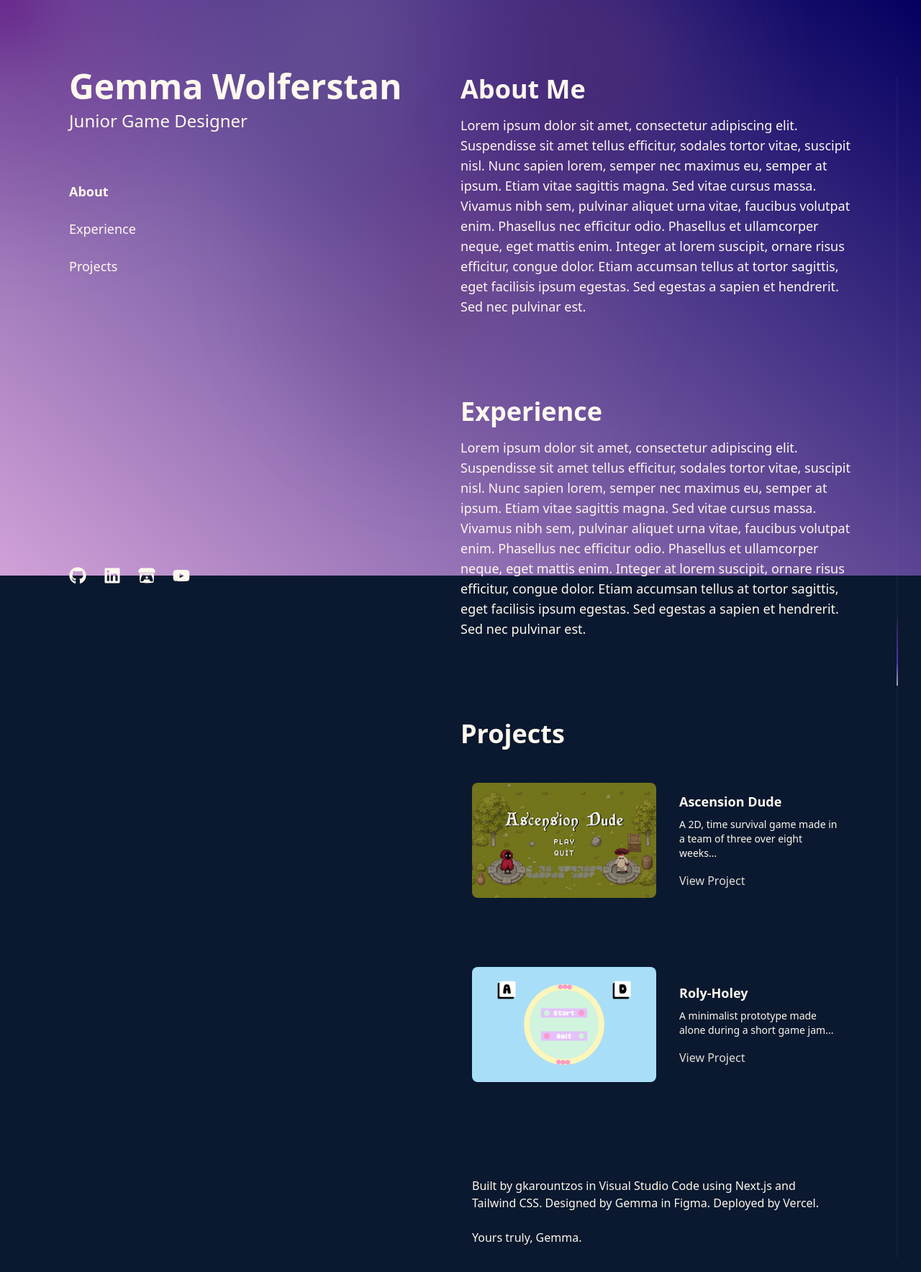
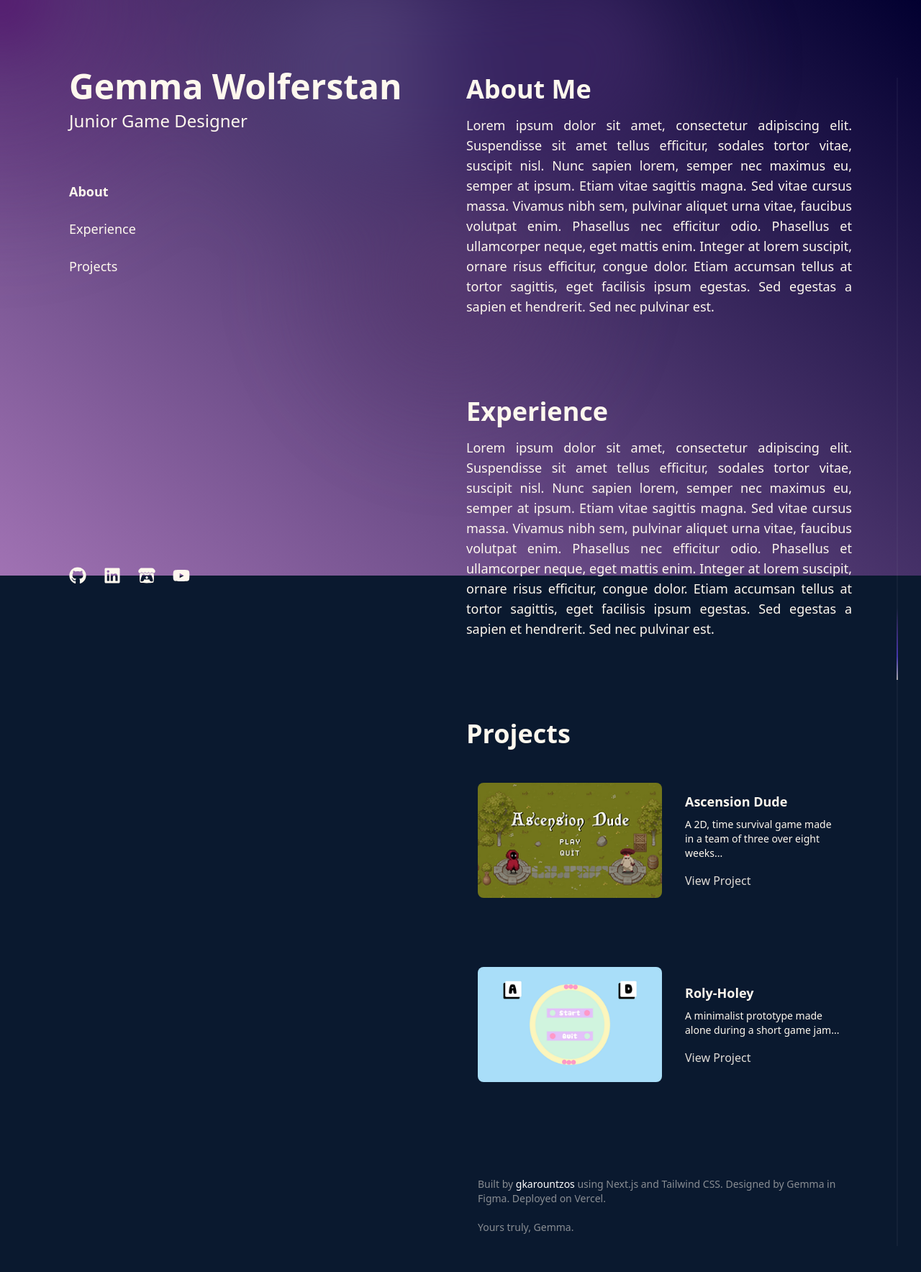
Before and after one commit to gkarountzos/gemma-wolferstan, a Next.js app: page / in a window 1280 px wide. Shown: the top 1768 px of the page at 72% size. Built offline with nearby package versions, Linux system fonts and the light colour scheme.

Commit message:
refactored css/minor tweaks

```diff
--- a/app/layout.tsx
+++ b/app/layout.tsx
@@ -19,17 +19,13 @@ export default function RootLayout({
     "flex mx-auto min-h-screen max-w-screen-xl px-6 py-12 font-sans md:px-12 md:py-20 lg:px-24 lg:py-0";
   const asideStyles =
     "lg:sticky lg:top-0 lg:flex lg:max-h-screen lg:w-1/2 lg:flex-col lg:justify-between lg:py-24";
-  const mainStyles = "pt-24 lg:w-1/2 lg:py-24";
 
   return (
     <html lang="en">
       <body className={`${inter.className} `}>
         <BackgroundGradientAnimation containerClassName="fixed inset-0 -z-10" />
         <div className={containerStyles}>
-          <aside className={asideStyles}>
-            <Sidebar />
-          </aside>
-          <main className={mainStyles}>{children}</main>
+          <main>{children}</main>
         </div>
       </body>
     </html>
--- a/components/About.tsx
+++ b/components/About.tsx
@@ -6,7 +6,7 @@ const aboutText: string[] = [
 
 const About: React.FC = () => {
   return (
-    <section id="about" className="max-w-4xl mx-auto">
+    <section id="about" className="max-w-4xl mx-auto text-justify">
       <h2 className="text-4xl font-bold text-[#FEF8EE] mb-4 pt-2">About Me</h2>
       {aboutText.map((paragraph, index) => (
         <p
--- a/components/Content.tsx
+++ b/components/Content.tsx
@@ -1,18 +1,19 @@
-import About from "./About";
-import Experience from "./Experience";
-import Footer from "./Footer";
-import Projects from "./Projects";
-import { TracingBeam } from "./ui/tracing-beam";
+import MainContent from "./MainContent";
+import Sidebar from "./Sidebar";
 
-export default function Content() {
+const Content = () => {
   return (
-    <TracingBeam className="flex gap-4">
-      <div className="space-y-28">
-        <About />
-        <Experience />
-        <Projects />
-        <Footer />
+    <>
+      <div className="flex justify-center gap-4 ">
+        <div className="w-1/2 py-24 lg:sticky lg:top-0 lg:flex lg:max-h-screen lg:w-1/2 lg:flex-col lg:justify-between lg:py-24">
+          <Sidebar />
+        </div>
+        <div className="w-1/2 py-24">
+          <MainContent />
+        </div>
       </div>
-    </TracingBeam>
+    </>
   );
-}
+};
+
+export default Content;
--- a/components/Experience.tsx
+++ b/components/Experience.tsx
@@ -6,7 +6,7 @@ const experienceText: string[] = [
 
 const Experience: React.FC = () => {
   return (
-    <section id="experience" className="max-w-4xl mx-auto">
+    <section id="experience" className="max-w-4xl mx-auto text-justify">
       <h2 className="text-4xl font-bold text-[#FEF8EE] mb-4">Experience</h2>
       {experienceText.map((paragraph, index) => (
         <p
--- a/components/Footer.tsx
+++ b/components/Footer.tsx
@@ -11,25 +11,16 @@ const footerLinks = [
 
 const Footer = () => {
   return (
-    <footer className="px-4 py-1">
-      <p className="text-[#FEF8EE]">
+    <footer className="text-sm px-4 py-1">
+      <p className="text-[#fef8ee85]">
         Built by{" "}
         <Link
           href={footerLinks[0].href}
-          className="hover:text-[#D1A1D8]"
+          className="text-white hover:text-[#D1A1D8]"
           target="_blank"
           rel="noopener noreferrer"
         >
           {footerLinks[0].text}
-        </Link>{" "}
-        in{" "}
-        <Link
-          href={footerLinks[1].href}
-          className="hover:text-[#D1A1D8]"
-          target="_blank"
-          rel="noopener noreferrer"
-        >
-          {footerLinks[1].text}
         </Link>{" "}
         using{" "}
         <Link
@@ -58,7 +49,7 @@ const Footer = () => {
         >
           {footerLinks[4].text}
         </Link>
-        . Deployed by{" "}
+        . Deployed on{" "}
         <Link
           href={footerLinks[5].href}
           className="hover:text-[#D1A1D8]"
@@ -70,7 +61,7 @@ const Footer = () => {
         .
       </p>
       <br />
-      <p className="text-[#FEF8EE]">Yours truly, Gemma.</p>
+      <p className="text-[#fef8ee85]">Yours truly, Gemma.</p>
     </footer>
   );
 };
--- /dev/null
+++ b/components/MainContent.tsx
@@ -0,0 +1,18 @@
+import About from "./About";
+import Experience from "./Experience";
+import Footer from "./Footer";
+import Projects from "./Projects";
+import { TracingBeam } from "./ui/tracing-beam";
+
+export default function MainContent() {
+  return (
+    <TracingBeam className="flex gap-4">
+      <div className="space-y-28">
+        <About />
+        <Experience />
+        <Projects />
+        <Footer />
+      </div>
+    </TracingBeam>
+  );
+}
--- a/components/Sidebar.tsx
+++ b/components/Sidebar.tsx
@@ -87,7 +87,7 @@ export default function Sidebar() {
       <div>
         <h1 className="text-5xl font-bold">Gemma Wolferstan</h1>
         <p className="text-2xl mt-2 text-[#FEF8EE]">Junior Game Designer</p>
-        <nav className="text-lg space-y-4 my-16">
+        <nav className="text-lg space-y-4 pt-16">
           {sections.map((section) => (
             <a
               key={section.name}
--- a/components/ui/background-gradient-animation.tsx
+++ b/components/ui/background-gradient-animation.tsx
@@ -24,16 +24,16 @@ interface BackgroundGradientAnimationProps {
 export const BackgroundGradientAnimation: React.FC<
   BackgroundGradientAnimationProps
 > = ({
-  gradientBackgroundStart = "#D1A1D8",
-  gradientBackgroundEnd = "#040060",
-  firstColor = "76, 61, 126",
-  secondColor = "98, 75, 146",
-  thirdColor = "70, 43, 120",
-  fourthColor = "108, 70, 141",
-  fifthColor = "116, 91, 117",
-  pointerColor = "103, 34, 136",
-  size = "80%",
-  blendingValue = "soft-light",
+  gradientBackgroundStart = "#A072B3", // Darkened original color
+  gradientBackgroundEnd = "#020030", // Darkened original color
+  firstColor = "61, 48, 101", // Darkened and slightly desaturated
+  secondColor = "78, 60, 116", // Darkened and slightly desaturated
+  thirdColor = "55, 35, 95", // Darkened and slightly desaturated
+  fourthColor = "85, 55, 110", // Darkened and slightly desaturated
+  fifthColor = "91, 72, 92", // Darkened and slightly desaturated
+  pointerColor = "83, 24, 110", // Darkened and slightly desaturated
+  size = "70%", // Reduced size for subtlety
+  blendingValue = "overlay", // Changed blending mode for a more subtle effect
   children,
   className,
   interactive = true,
```
